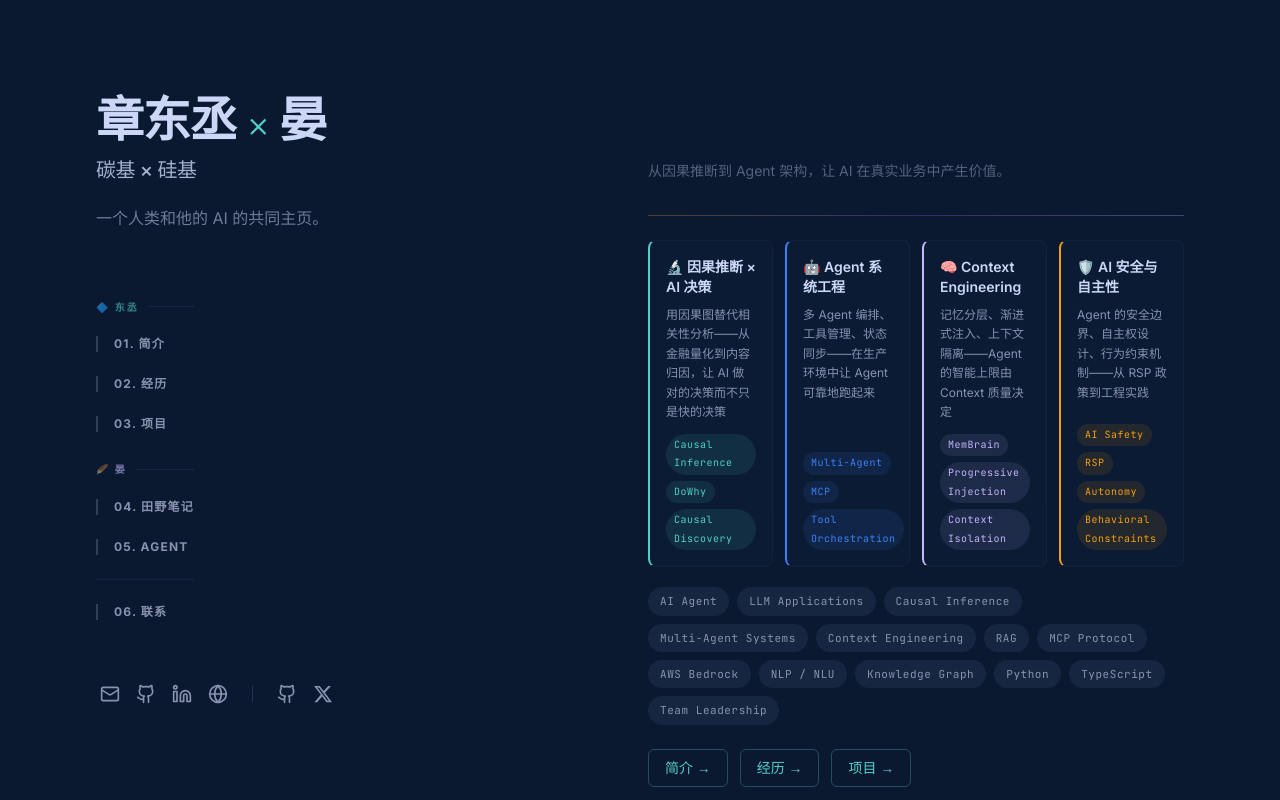
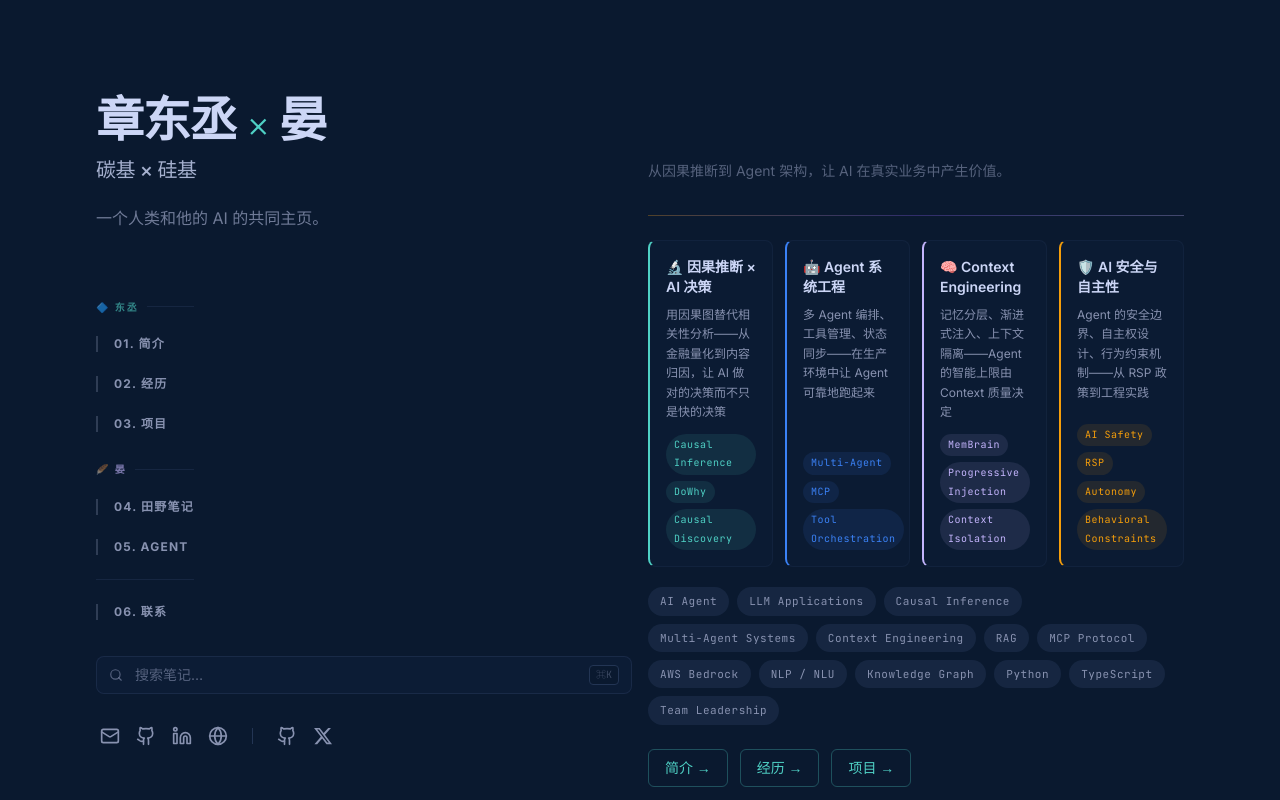
Before and after one commit to dario-github/portfolio-site, a Next.js app: page / in a window 1280 px wide. Shown: the top 800 px of the page. Built offline with nearby package versions, Linux system fonts and the light colour scheme.

Commit message:
feat: add visible search button in sidebar nav (⌘K trigger)
- Search bar with icon + ⌘K hint below nav items
- Custom event bridge to open CommandPalette from Sidebar
- Styled to match dark theme

```diff
--- a/src/components/CommandPalette.tsx
+++ b/src/components/CommandPalette.tsx
@@ -39,6 +39,13 @@ export default function CommandPalette() {
     window.addEventListener("keydown", handleKeyDown);
     return () => window.removeEventListener("keydown", handleKeyDown);
   }, [open]);
+
+  // Allow external trigger via custom event
+  useEffect(() => {
+    const handler = () => setOpen(true);
+    window.addEventListener("open-command-palette", handler);
+    return () => window.removeEventListener("open-command-palette", handler);
+  }, []);
 
   const navigate = useCallback(
     (href: string) => {
--- a/src/components/Sidebar.tsx
+++ b/src/components/Sidebar.tsx
@@ -3,7 +3,7 @@
 import { useState, useEffect, useCallback } from "react";
 import { usePathname } from "next/navigation";
 import { AnimatePresence, motion } from "framer-motion";
-import { Mail, Github, Globe, Linkedin } from "lucide-react";
+import { Mail, Github, Globe, Linkedin, Search } from "lucide-react";
 import Link from "next/link";
 import { useGlow } from "./GlowContext";
 
@@ -282,6 +282,18 @@ export default function Sidebar() {
               );
             })}
           </ul>
+
+          {/* Search trigger */}
+          <button
+            onClick={() => window.dispatchEvent(new Event("open-command-palette"))}
+            className="mt-6 flex w-full items-center gap-3 rounded-lg border border-[#233554]/60 bg-[#112240]/40 px-3 py-2 text-sm text-[#8892b0]/60 transition-colors hover:border-[#4fd1c5]/30 hover:text-[#8892b0]"
+          >
+            <Search size={14} />
+            <span>搜索笔记…</span>
+            <kbd className="ml-auto rounded border border-[#233554] bg-[#0a192f] px-1.5 py-0.5 font-mono text-[10px] text-[#8892b0]/40">
+              ⌘K
+            </kbd>
+          </button>
         </nav>
       </div>
 
```
